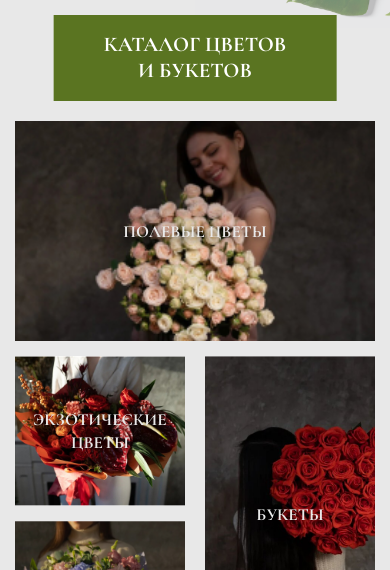
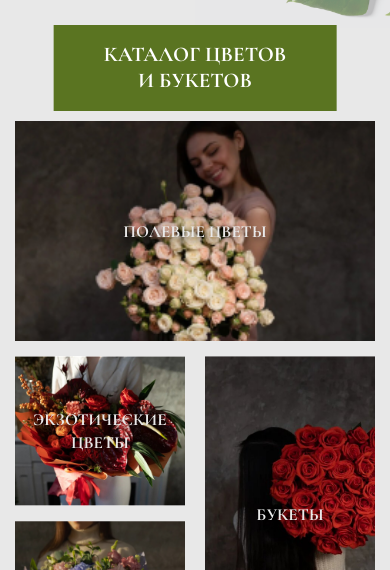
Before and after one commit to Ivanuch22/LaFlowers, a website: page docs/index.html in a window 390 px wide. Shown: the part 228-798 px from the top of the page. Drawn offline with nearby package versions, Linux system fonts and the light colour scheme; a web font is replaced by a local one.

Commit message:
Test 20.05.2021

```diff
--- a/docs/index.html
+++ b/docs/index.html
@@ -138,8 +138,8 @@
                </a>
             </div>
          </header>
-         <button href='cardCatalog.html' class="catalog__link">каталог цветов <br>
-            и букетов</button>
+         <a href='cardCatalog.html' class="catalog__link">каталог цветов <br>
+            и букетов</a>
          <ul class="firstSectionBg__block">
             <li class="firstSectionBg__li small">
                <a class="firstSectionBg__img" href="card.html" style="background-image: url(img/DSC0613.jpg);">
--- a/docs/scss/_globalMedia.scss
+++ b/docs/scss/_globalMedia.scss
@@ -109,6 +109,7 @@
       top: 156px;
    }
    .catalog__link {
+      top: 10px;
       font-size: 21px;
       line-height: 26px;
    }
--- a/docs/scss/global.scss
+++ b/docs/scss/global.scss
@@ -311,6 +311,7 @@ body {
 }
 .catalog__link {
    position: relative;
+   text-align: center;
    left: 50%;
    transform: translateX(-50%);
    display: inline-block;
```
Also changed, not shown: docs/cardCatalog.html (+1 -2 lines), docs/css/card.css, docs/css/catalog.css, docs/css/global.css, docs/css/style.css, docs/img/1-st block.jpg (added).
